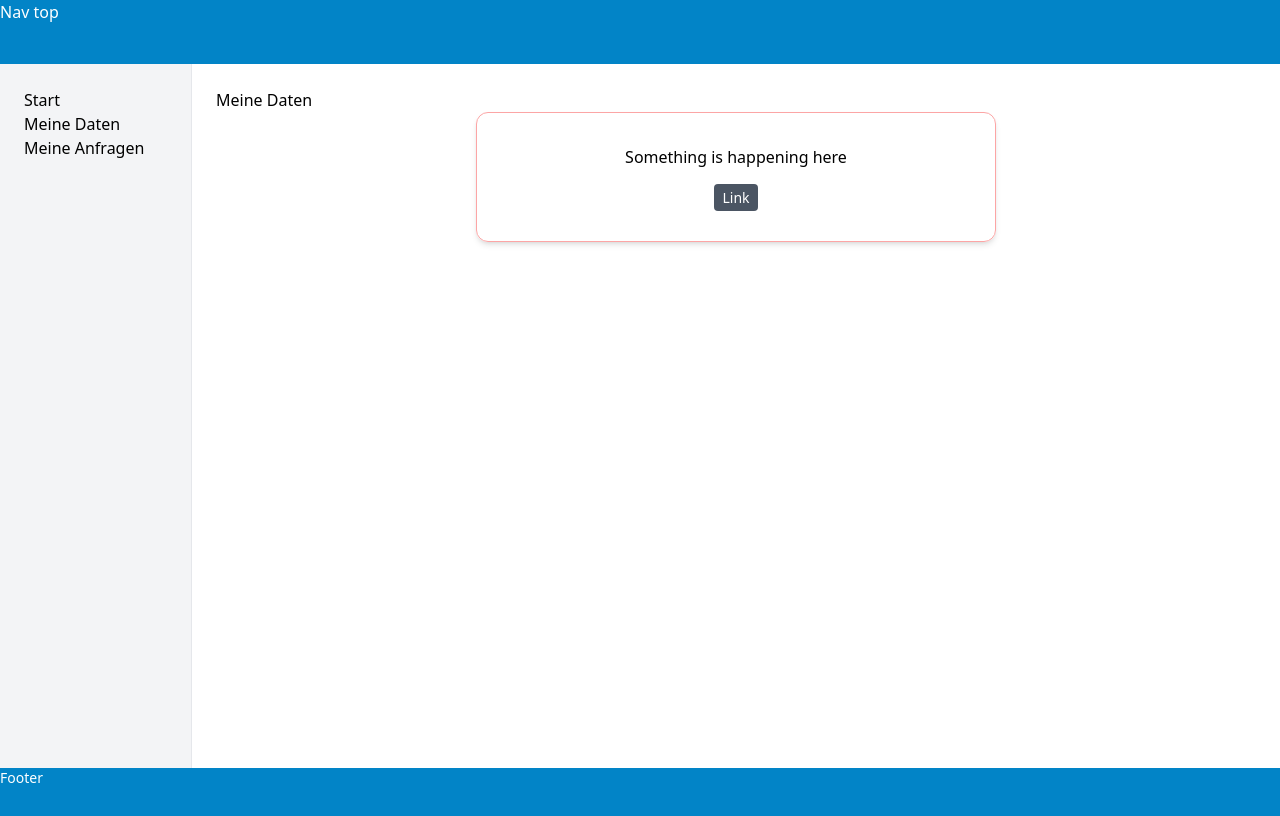
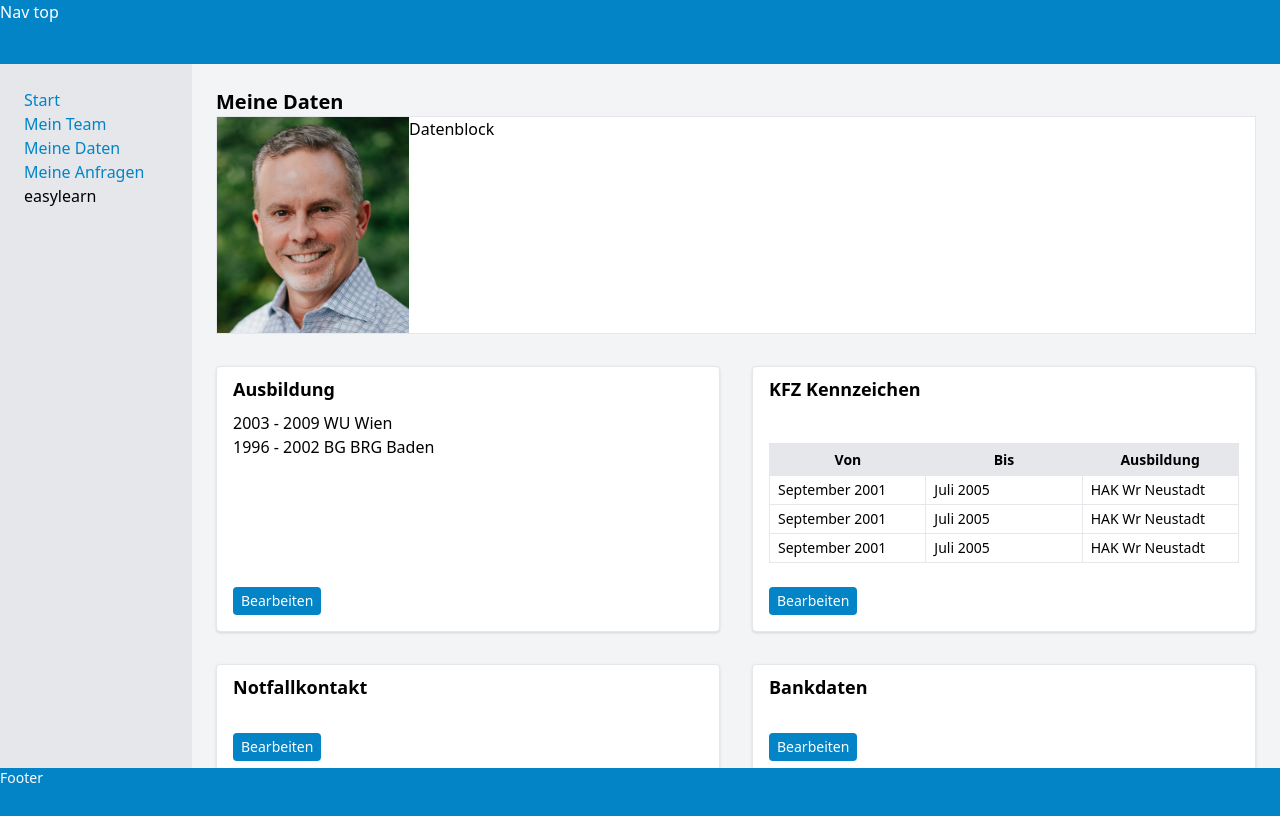
Before and after one commit to elementarteilchen-charm/hrm-playground, a Nuxt app: page /meine-daten in a window 1280 px wide. Built offline with nearby package versions, Linux system fonts and the light colour scheme.

Commit message:
Dialog Popup

```diff
--- a/app.vue
+++ b/app.vue
@@ -2,18 +2,37 @@
   <div class="grid grid-rows-[4rem_1fr_2rem] h-screen">
     <div class="bg-blue-600 text-white h-16">Nav top</div>
     <div class="grid grid-cols-[12rem_1fr]">
-      <div class="bg-gray-100 border-r">
+
+      <div class="bg-gray-200 border-r">
         <nav class="p-6">
           <ul>
-            <li>Start</li>
-            <li>Meine Daten</li>
-            <li>Meine Anfragen</li>
+            <li>
+              <a href="/" class="hover:underline text-blue-600">
+                Start
+              </a>
+            </li>
+            <li><a href="/" class="hover:underline text-blue-600">
+                Mein Team
+              </a></li>
+            <li>
+              <a href="/meine-daten" class="hover:underline text-blue-600">
+                Meine Daten
+              </a>
+            </li>
+            <li>
+              <a href="/meine-anfragen" class="hover:underline text-blue-600">
+                Meine Anfragen
+              </a>
+            </li>
+            <li>easylearn</li>
           </ul>
         </nav>
       </div>
-      <div class="p-6">
+
+      <div class="p-6 bg-gray-100" style="height: calc(100vh - 4rem - 2rem); overflow-y: auto;">
         <NuxtPage />
       </div>
+
     </div>
     <div class="bg-blue-600 text-white text-sm h-12">Footer</div>
   </div>
--- a/components/AppAlert.vue
+++ b/components/AppAlert.vue
@@ -9,7 +9,7 @@ const props = defineProps({
 </script>
 
 <template>
-  <div class="border rounded-xl border-red-300 p-4 w-1/2 mx-auto text-center shadow-md">
+  <div class="border rounded border-red-300 p-4 w-1/2 mx-auto text-center shadow-md">
     <h1 class="font-bold text-xl py-2">{{title}}</h1>
     <slot />
     <div class="py-4">
--- /dev/null
+++ b/components/DatenBox.vue
@@ -0,0 +1,113 @@
+<script setup>
+
+
+    const props = defineProps({
+        title: {type: String},
+        buttonText: {type: String, default: 'Link'},
+        buttonLink: {type: String, default: '#'}
+    });
+
+    function showDialog() {
+        document.getElementById('daten-dialog').showModal();
+    }
+    function closeDialog() {
+     document.getElementById('daten-dialog').showModal();
+    }
+</script>
+
+<template>
+    <div class="border px-4 py-2 rounded shadow bg-white grid grid-rows-[1.25rem_1fr_auto] gap-4">
+        <h3 class="font-bold text-lg grid align-content-center ">
+            {{title}}
+        </h3>
+        <!-- Daten -->
+        <div class="">
+            <slot></slot>
+        </div>
+
+        <div class="py-2">
+            <button class="bg-blue-600 text-white text-sm px-2 py-1 rounded" @click="showDialog()">
+                Bearbeiten
+            </button>
+        </div>
+    </div>
+
+    <dialog  id="daten-dialog"  class="rounded-lg shadow-lg bg-white p-0">
+        <form action="" method="dialog" class="h-full">
+            <div class="grid grid-rows-[3rem_1fr_3rem] h-full">
+
+                <header class="px-4 py-2 h-12  text-lg font-bold bg-blue-600 text-white">
+                    {{title}} bearbeiten
+                </header>
+
+                <main class="px-4 py-2" style="height: calc(80vh - 3rem - 3rem); overflow-y: auto;">
+
+                    <div class="grid grid-cols-2">
+                        <div>
+                            <label for="datum-von" class="block text-sm font-bold text-gray-700 mr-2">Von:</label>
+                            <input type="text"
+                                    class="text-sm border rounded py-1 px-2 w-24"
+                                    value="01.01.2003" name="datumVon" id="datum-von">
+                        </div>
+
+                        <div>
+                            <label for="datum-Bis" class="block text-sm font-bold text-gray-700 mr-2">Bis:</label>
+                            <input type="text"
+                                    class="text-sm border rounded py-1 px-2 w-24"
+                                    value="01.01.2003" name="datumBis" id="datum-Bis">
+                        </div>
+                    </div>
+
+                    <table class="table-fixed w-full mt-8 border" >
+                        <thead>
+                            <tr class="bg-gray-200 text-sm">
+                                <th class="text-center h-8">Von</th>
+                                <th class="text-center h-8">Bis</th>
+                                <th class="text-center h-8">Ausbildung</th>
+                            </tr>
+                        </thead>
+                        <tbody>
+                            <tr class="text-sm">
+                                <td class="border-b border-r px-2 py-1">September 2001</td>
+                                <td class="border-b border-r px-2 py-1">Juli 2005</td>
+                                <td class="border-b border-r px-2 py-1">HAK Wr Neustadt</td>
+                            </tr>
+                            <tr class="text-sm">
+                                <td class="border-b border-r px-2 py-1">September 2001</td>
+                                <td class="border-b border-r px-2 py-1">Juli 2005</td>
+                                <td class="border-b border-r px-2 py-1">HAK Wr Neustadt</td>
+                            </tr>
+                            <tr class="text-sm">
+                                <td class="border-b border-r px-2 py-1">September 2001</td>
+                                <td class="border-b border-r px-2 py-1">Juli 2005</td>
+                                <td class="border-b border-r px-2 py-1">HAK Wr Neustadt</td>
+                            </tr>
+                        </tbody>
+                    </table>
+
+                </main>
+
+                <footer class="px-4 py-2 border-t bg-gray-100">
+                        <div class="flex justify-end space-x-4">
+                            <button class="text-sm text-blue-600 hover:underline">Schließen</button>
+                            <button class="bg-blue-600 hover:bg-blue-700 text-white text-sm px-2 py-1 rounded">Speichern</button>
+                        </div>
+                </footer>
+            </div>
+        </form>
+    </dialog>
+</template>
+
+<style>
+    dialog {
+        width: 60vw;
+        max-width: 1200px;
+        height: 80vh;
+        max-height: 720px;
+        min-height: 16rem;
+    }
+
+    dialog::backdrop {
+      background: rgba(0.2,0.2,0.2, 0.4);
+    }
+</style>
--- a/components/InfoBox.vue
+++ b/components/InfoBox.vue
@@ -1,10 +1,9 @@
 <script setup>
-import { ref } from 'vue'
 
-const count = ref(0)
 const props = defineProps({
         title: {type: String},
-        buttonText: {type: String, default: 'Link'}
+        buttonText: {type: String, default: 'Link'},
+        buttonLink: {type: String, default: '#'}
     })
 
 </script>
@@ -14,11 +13,11 @@ const props = defineProps({
         <h3 class="font-bold text-lg grid align-content-center ">
             {{title}}
         </h3>
-        <div class="py-2_ text-sm">
+        <div class="text-sm">
             <slot></slot>
         </div>
-        <div class="py-2_ grid justify-center ">
-            <a href="#" class="px-2 py-1 bg-blue-600 text-white text-sm text-center rounded">
+        <div class="grid justify-center ">
+            <a v-show="buttonLink != '#'" :href="buttonLink" class="px-2 py-1 bg-blue-600 text-white text-sm text-center rounded">
                 {{buttonText}}
             </a>
         </div>
--- a/pages/index.vue
+++ b/pages/index.vue
@@ -5,18 +5,19 @@
 
 <template>
 
-    <AppAlert title="Stimmen alle Ihre Daten noch?" button-text="Notfallkontakt überprüfen">
-      Überprüfen Sie jetzt ihre Notfallkontakt Nummern.
-    </AppAlert>
-
-
-  <div class="mt-8 py-4 px-4 bg-gray-100">
+  <div class="mb-8 py-4 px-4 bg-gray-100">
     <Suche />
   </div>
 
+  <AppAlert title="Stimmen alle Ihre Daten noch?" button-text="Notfallkontakt überprüfen">
+    Überprüfen Sie jetzt ihre Notfallkontaktdaten!
+  </AppAlert>
+
+
+
   <div class="grid lg:grid-cols-3 gap-12 mt-8">
 
-    <InfoBox title="Letzte Suchen">
+    <InfoBox title="Letzte Suche">
       <ul>
         <li class="flex justify-content-center text-blue-600">
           <ArrowRightCircleIcon class="w-4 mr-1 text-blue-600 block"/>
@@ -39,7 +40,7 @@
         </li>
     </InfoBox>
 
-    <InfoBox title="Meine Daten">
+    <InfoBox title="Meine Daten" button-link="/meine-daten" button-text="Meine Daten">
       <ul>
         <li class="flex justify-content-center text-blue-600">
           <BellAlertIcon class="w-4 mr-1 text-red-500"/>
@@ -48,5 +49,6 @@
       </ul>
     </InfoBox>
 
+
   </div>
 </template>
--- a/pages/meine-daten.vue
+++ b/pages/meine-daten.vue
@@ -1,9 +1,53 @@
 <template>
-  <div class="">
-    <h1>Meine Daten</h1>
+  <h1 class="text-xl font-bold">Meine Daten</h1>
 
-    <AppAlert>
-      Something is happening here
-    </AppAlert>
+  <div class="border bg-white grid lg:grid-cols-[12rem_1fr]">
+
+    <div>
+      <img src="~/assets/img/avatar.png" alt="">
+    </div>
+    <div>
+      Datenblock
+    </div>
   </div>
+
+  <div class="mt-8 grid lg:grid-cols-2 gap-8">
+    <DatenBox title="Ausbildung">
+      <ul>
+        <li>2003 - 2009 WU Wien</li>
+        <li>1996 - 2002 BG BRG Baden</li>
+      </ul>
+    </DatenBox>
+    <DatenBox title="KFZ Kennzeichen">
+      <table class="table-fixed w-full mt-8 border" >
+          <thead>
+              <tr class="bg-gray-200 text-sm">
+                  <th class="text-center h-8">Von</th>
+                  <th class="text-center h-8">Bis</th>
+                  <th class="text-center h-8">Ausbildung</th>
+              </tr>
+          </thead>
+          <tbody>
+              <tr class="text-sm">
+                  <td class="border-b border-r px-2 py-1">September 2001</td>
+                  <td class="border-b border-r px-2 py-1">Juli 2005</td>
+                  <td class="border-b border-r px-2 py-1">HAK Wr Neustadt</td>
+              </tr>
+              <tr class="text-sm">
+                  <td class="border-b border-r px-2 py-1">September 2001</td>
+                  <td class="border-b border-r px-2 py-1">Juli 2005</td>
+                  <td class="border-b border-r px-2 py-1">HAK Wr Neustadt</td>
+              </tr>
+              <tr class="text-sm">
+                  <td class="border-b border-r px-2 py-1">September 2001</td>
+                  <td class="border-b border-r px-2 py-1">Juli 2005</td>
+                  <td class="border-b border-r px-2 py-1">HAK Wr Neustadt</td>
+              </tr>
+          </tbody>
+      </table>
+    </DatenBox>
+    <DatenBox title="Notfallkontakt"/>
+    <DatenBox title="Bankdaten"/>
+  </div>
+
 </template>
```
Also changed, not shown: assets/img/avatar.png (added), 1 other file (tests, documents, lock files or other folders).
